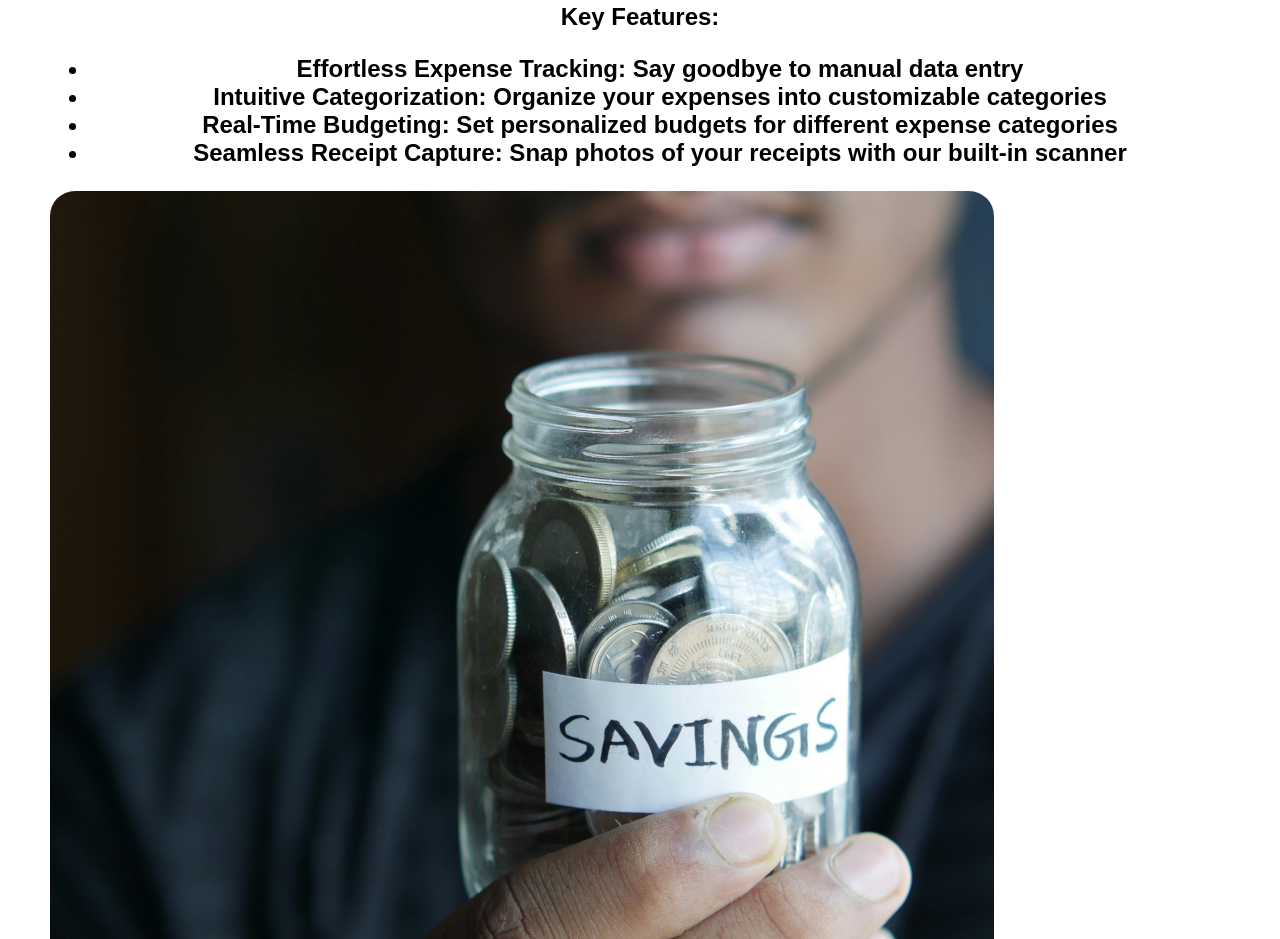
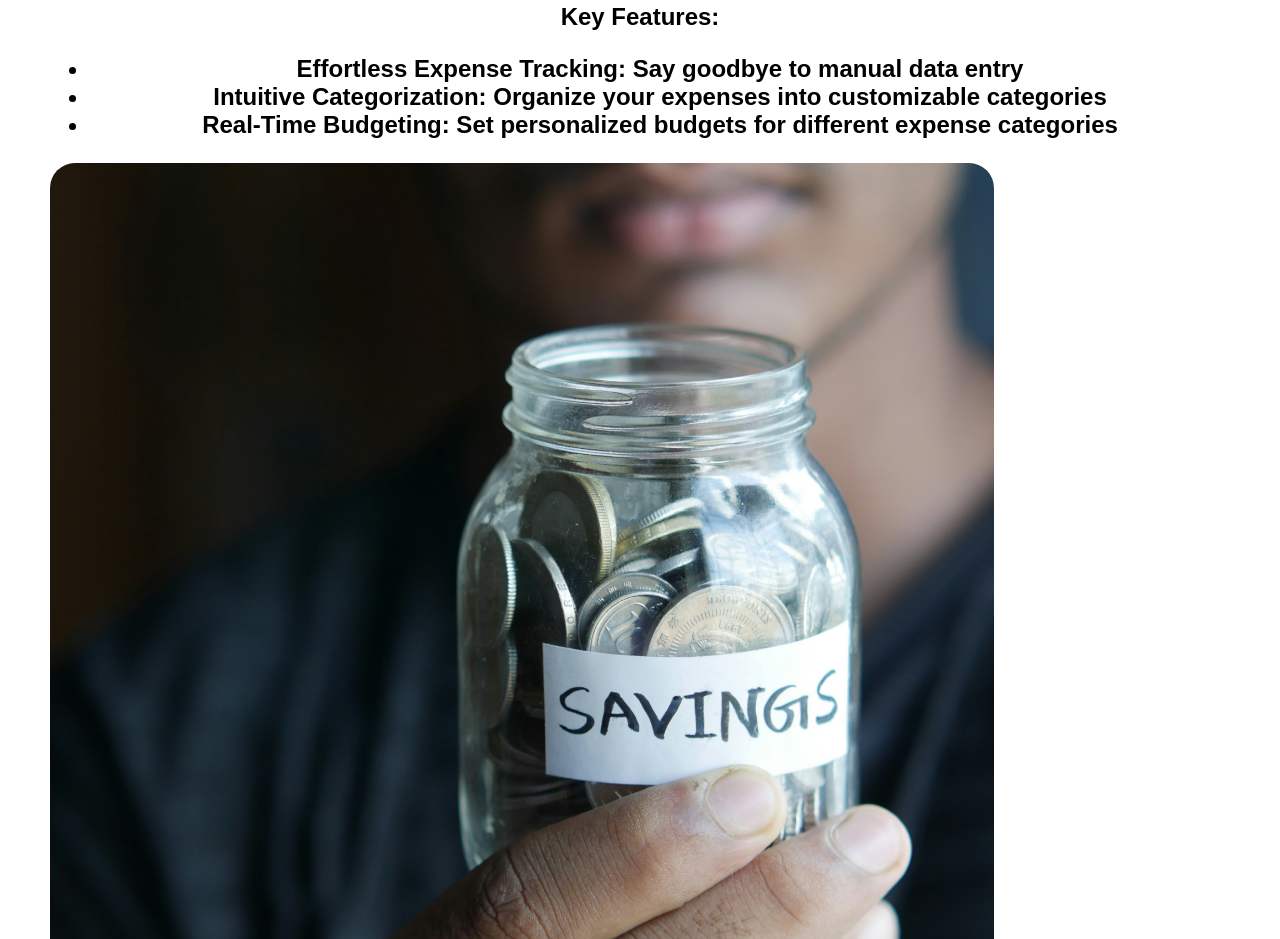
Before and after one commit to Thami911/ExpenseTracker.github.io, a plain HTML site: page index.html in a window 1280 px wide. Shown: the part 1239-2178 px from the top of the page. Drawn offline with Linux system fonts and the light colour scheme.

Commit message:
Update index.html

```diff
--- a/index.html
+++ b/index.html
@@ -57,7 +57,6 @@
                 <li><strong>Effortless Expense Tracking:</strong> Say goodbye to manual data entry</li>
                 <li><strong>Intuitive Categorization:</strong> Organize your expenses into customizable categories</li>
                 <li><strong>Real-Time Budgeting:</strong> Set personalized budgets for different expense categories</li>
-                <li><strong>Seamless Receipt Capture:</strong> Snap photos of your receipts with our built-in scanner</li>
             </ul>
             </h2>
         <div class="bg-body-tertiary shadow-sm mx-auto" style="width: 80%; height: 850px; border-radius: 25px 25px 0 0,">
```
